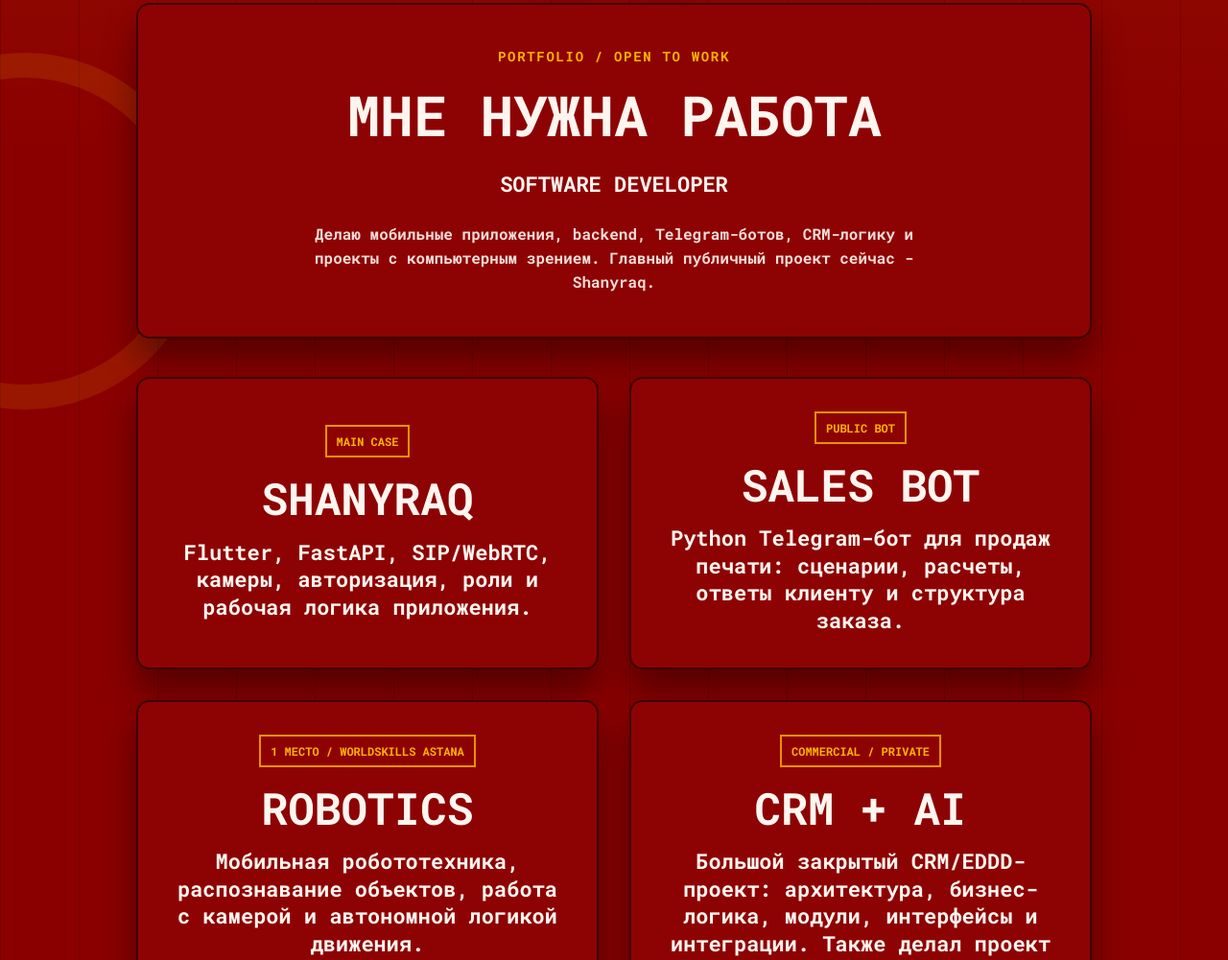
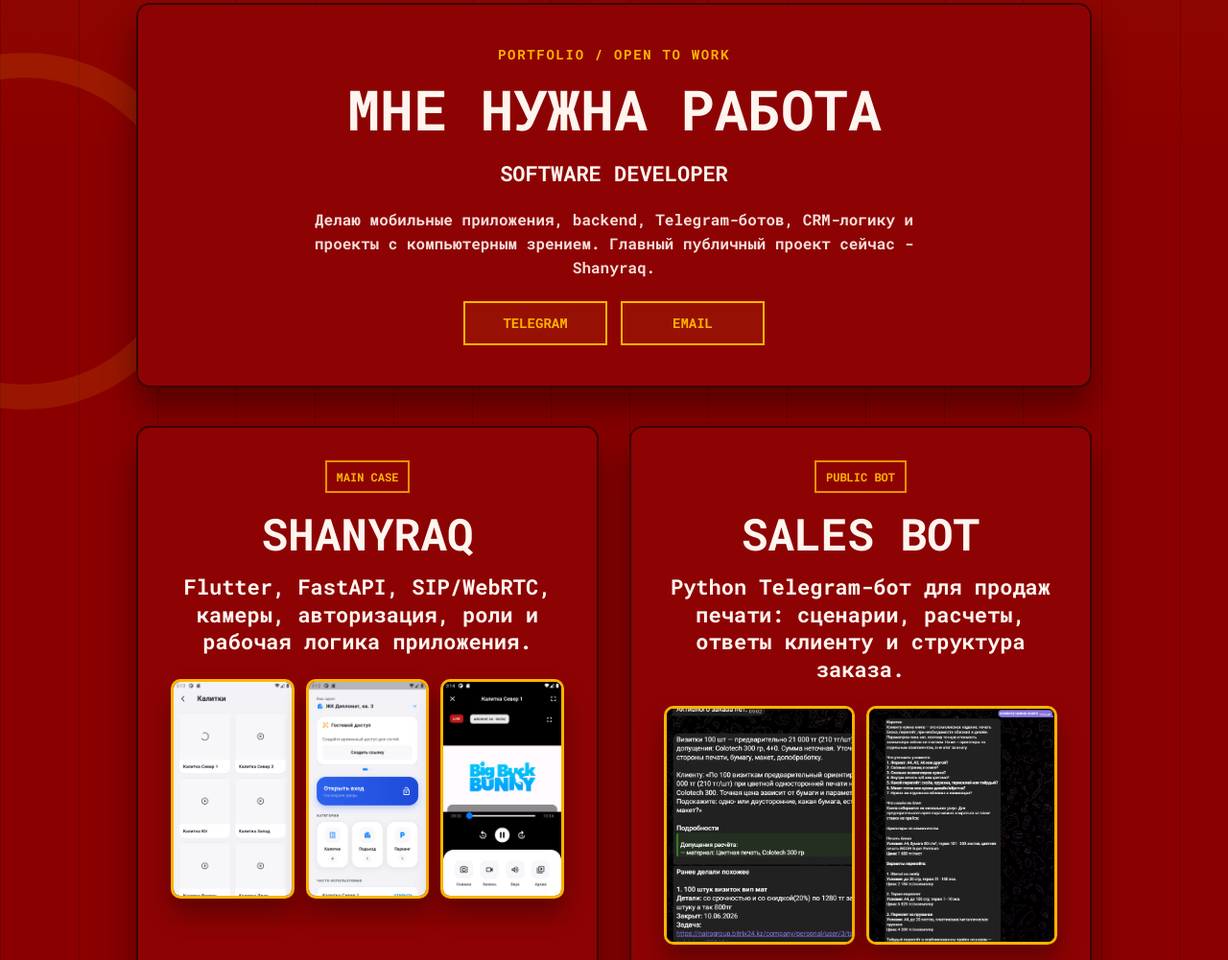
Before and after one commit to fond4180-crypto/fond4180-crypto.github.io, a plain HTML site: page index.html in a window 1280 px wide. Shown: the part 225-1226 px from the top of the page at 96% size. Drawn offline with nearby package versions, Linux system fonts and the light colour scheme.

Commit message:
Add contacts and project proof images

```diff
--- a/index.html
+++ b/index.html
@@ -32,19 +32,32 @@
         <p class="hero-copy">
           Делаю мобильные приложения, backend, Telegram-ботов, CRM-логику и проекты с компьютерным зрением. Главный публичный проект сейчас - Shanyraq.
         </p>
+        <div class="hero-actions" aria-label="Быстрые контакты">
+          <a href="https://t.me/randomaizer123" target="_blank" rel="noreferrer">TELEGRAM</a>
+          <a href="mailto:elhan251020@gmail.com">EMAIL</a>
+        </div>
       </section>
 
       <section class="feature-grid" aria-label="Главные проекты">
-        <a class="feature-card small-card" href="https://github.com/fond4180-crypto/shanyraq" target="_blank" rel="noreferrer">
+        <a class="feature-card small-card proof-card" href="https://github.com/fond4180-crypto/shanyraq" target="_blank" rel="noreferrer">
           <span class="card-tag">MAIN CASE</span>
           <h2>SHANYRAQ</h2>
           <p>Flutter, FastAPI, SIP/WebRTC, камеры, авторизация, роли и рабочая логика приложения.</p>
+          <div class="proof-gallery shanyraq-gallery" aria-label="Скриншоты Shanyraq">
+            <img src="./assets/shanyraq-camera-grid.png" alt="Shanyraq camera grid screen" loading="lazy" />
+            <img src="./assets/shanyraq-camera-tab.png" alt="Shanyraq camera tab screen" loading="lazy" />
+            <img src="./assets/shanyraq-camera-detail.png" alt="Shanyraq camera detail screen" loading="lazy" />
+          </div>
         </a>
 
-        <a class="feature-card small-card" href="https://github.com/fond4180-crypto/print-sales-assistant-bot" target="_blank" rel="noreferrer">
+        <a class="feature-card small-card proof-card" href="https://github.com/fond4180-crypto/print-sales-assistant-bot" target="_blank" rel="noreferrer">
           <span class="card-tag">PUBLIC BOT</span>
           <h2>SALES BOT</h2>
           <p>Python Telegram-бот для продаж печати: сценарии, расчеты, ответы клиенту и структура заказа.</p>
+          <div class="proof-gallery bot-gallery" aria-label="Скриншоты Telegram bot">
+            <img src="./assets/sales-bot-business-cards.png" alt="Telegram bot calculates business cards order" loading="lazy" />
+            <img src="./assets/sales-bot-book.png" alt="Telegram bot calculates book print order" loading="lazy" />
+          </div>
         </a>
 
         <article class="feature-card tall-card video-card">
@@ -61,6 +74,10 @@
               allowfullscreen
             ></iframe>
           </div>
+          <figure class="certificate-proof">
+            <img src="./assets/worldskills-diploma.jpg" alt="WorldSkills Astana 2025 first place diploma and medal" loading="lazy" />
+            <figcaption>WorldSkills Astana 2025 / mobile robotics / 1 место</figcaption>
+          </figure>
           <a class="inline-link" href="https://youtu.be/wFVnDztt8RA?si=TBfSY63r15CCpIa1" target="_blank" rel="noreferrer">ОТКРЫТЬ ВИДЕО</a>
         </article>
 
@@ -108,9 +125,9 @@
                 <path d="M12 .5a12 12 0 0 0-3.8 23.4c.6.1.8-.2.8-.6v-2.1c-3.3.7-4-1.4-4-1.4-.5-1.3-1.2-1.7-1.2-1.7-1-.7.1-.7.1-.7 1.1.1 1.7 1.2 1.7 1.2 1 .1.6 2.1 3.4 1.5.1-.8.4-1.3.7-1.6-2.6-.3-5.4-1.3-5.4-5.9 0-1.3.5-2.4 1.2-3.2-.1-.3-.5-1.6.1-3.2 0 0 1-.3 3.3 1.2a11.5 11.5 0 0 1 6 0c2.3-1.5 3.3-1.2 3.3-1.2.6 1.6.2 2.9.1 3.2.8.8 1.2 1.9 1.2 3.2 0 4.6-2.8 5.6-5.4 5.9.4.4.8 1.1.8 2.2v3.3c0 .4.2.7.8.6A12 12 0 0 0 12 .5Z" />
               </svg>
             </a>
-            <a class="socialContainer containerTwo" href="https://fond4180-crypto.github.io/" target="_blank" rel="noreferrer" aria-label="Portfolio">
+            <a class="socialContainer containerTwo" href="https://t.me/randomaizer123" target="_blank" rel="noreferrer" aria-label="Telegram">
               <svg class="socialSvg" viewBox="0 0 24 24" aria-hidden="true">
-                <path d="M12 2a10 10 0 1 0 0 20 10 10 0 0 0 0-20Zm6.9 9h-3.2a16.7 16.7 0 0 0-1.2-5 8.1 8.1 0 0 1 4.4 5ZM12 4.1c.7 1 1.4 3 1.7 6.9h-3.4c.3-3.9 1-5.9 1.7-6.9ZM4.3 13h3.9c.1 2 .4 3.7.9 5a8.1 8.1 0 0 1-4.8-5Zm3.9-2H4.3A8.1 8.1 0 0 1 9 6c-.4 1.3-.7 3-.8 5Zm3.8 8.9c-.7-1-1.4-3-1.7-6.9h3.4c-.3 3.9-1 5.9-1.7 6.9Zm3-1.9c.5-1.3.8-3 .9-5h3.8a8.1 8.1 0 0 1-4.7 5Zm.8-7c-.1-2-.4-3.7-.9-5a8.1 8.1 0 0 1 4.8 5h-3.9Z" />
+                <path d="M21.9 4.1 18.6 20c-.2 1-.8 1.2-1.6.8l-5-3.7-2.4 2.3c-.3.3-.5.5-1 .5l.4-5.1 9.3-8.4c.4-.4-.1-.6-.6-.2L6.2 13.4 1.2 11.8c-1.1-.3-1.1-1.1.2-1.6L20.8 2.7c.9-.3 1.7.2 1.1 1.4Z" />
               </svg>
             </a>
             <a class="socialContainer containerThree" href="https://youtu.be/wFVnDztt8RA?si=TBfSY63r15CCpIa1" target="_blank" rel="noreferrer" aria-label="YouTube robot video">
@@ -118,7 +135,7 @@
                 <path d="M23.5 6.2s-.2-1.7-1-2.4c-1-1-2.1-1-2.6-1.1C16.3 2.5 12 2.5 12 2.5s-4.3 0-7.9.2c-.5.1-1.6.1-2.6 1.1-.8.7-1 2.4-1 2.4S.3 8.2.3 10.1v1.8c0 1.9.2 3.9.2 3.9s.2 1.7 1 2.4c1 1 2.3 1 2.9 1.1 2.1.2 7.6.2 7.6.2s4.3 0 7.9-.3c.5 0 1.6 0 2.6-1 .8-.7 1-2.4 1-2.4s.2-2 .2-3.9v-1.8c0-1.9-.2-3.9-.2-3.9ZM9.8 14.1V7.4l6.2 3.4-6.2 3.3Z" />
               </svg>
             </a>
-            <a class="socialContainer containerFour" href="https://www.figma.com/design/o9eBg7s87GM6M20cfFI5pY/ani2?node-id=0-1&t=A6XPMw7r5xrO3rWZ-1" target="_blank" rel="noreferrer" aria-label="Figma">
+            <a class="socialContainer containerFour" href="mailto:elhan251020@gmail.com" aria-label="Email">
               <svg class="socialSvg" viewBox="0 0 24 24" aria-hidden="true">
                 <path d="M20 4H4a2 2 0 0 0-2 2v12a2 2 0 0 0 2 2h16a2 2 0 0 0 2-2V6a2 2 0 0 0-2-2Zm-.4 4.2-7.1 5.1a1 1 0 0 1-1.1 0L4.4 8.2A1 1 0 1 1 5.6 6.6L12 11.2l6.4-4.6a1 1 0 0 1 1.2 1.6Z" />
               </svg>
@@ -128,7 +145,10 @@
 
         <section class="footer-box contact">
           <h3>КОНТАКТЫ</h3>
-          <p>Резюме, LinkedIn и соцсети<br />добавлю следующим шагом</p>
+          <p>
+            <a href="https://t.me/randomaizer123" target="_blank" rel="noreferrer">@randomaizer123</a><br />
+            <a href="mailto:elhan251020@gmail.com">elhan251020@gmail.com</a>
+          </p>
         </section>
       </footer>
 
--- a/styles.css
+++ b/styles.css
@@ -205,6 +205,35 @@
   overflow-wrap: anywhere;
 }
 
+.hero-actions {
+  display: flex;
+  flex-wrap: wrap;
+  justify-content: center;
+  gap: 14px;
+  margin-top: 24px;
+}
+
+.hero-actions a {
+  display: grid;
+  min-width: 150px;
+  min-height: 46px;
+  place-items: center;
+  border: 2px solid var(--yellow);
+  background: rgba(255, 180, 0, 0.08);
+  color: var(--yellow);
+  font-family: "Roboto Mono", monospace;
+  font-size: 14px;
+  font-weight: 700;
+  text-transform: uppercase;
+  transition: background-color 0.25s ease, color 0.25s ease, transform 0.25s ease;
+}
+
+.hero-actions a:hover {
+  background: var(--yellow);
+  color: var(--red-dark);
+  transform: translateY(-3px);
+}
+
 .feature-grid {
   display: grid;
   grid-template-columns: repeat(2, minmax(0, 1fr));
@@ -226,6 +255,10 @@
   background: #a90000;
   border-color: rgba(255, 180, 0, 0.6);
   transform: translateY(-6px);
+}
+
+.proof-card {
+  align-content: start;
 }
 
 .card-tag {
@@ -265,6 +298,42 @@
   overflow-wrap: anywhere;
 }
 
+.proof-gallery {
+  display: grid;
+  width: 100%;
+  gap: 12px;
+  margin-top: 24px;
+}
+
+.proof-gallery img,
+.certificate-proof img {
+  display: block;
+  width: 100%;
+  border: 3px solid var(--yellow);
+  border-radius: 10px;
+  background: var(--black);
+  box-shadow: 0 16px 26px rgba(0, 0, 0, 0.32);
+  object-fit: cover;
+}
+
+.shanyraq-gallery {
+  grid-template-columns: repeat(3, minmax(0, 1fr));
+}
+
+.shanyraq-gallery img {
+  aspect-ratio: 9 / 16;
+  object-position: top center;
+}
+
+.bot-gallery {
+  grid-template-columns: repeat(2, minmax(0, 1fr));
+}
+
+.bot-gallery img {
+  aspect-ratio: 4 / 5;
+  object-position: top left;
+}
+
 .tall-card {
   min-height: clamp(560px, 54vw, 737px);
 }
@@ -290,6 +359,27 @@
   width: 100%;
   height: 100%;
   border: 0;
+}
+
+.certificate-proof {
+  width: 100%;
+  max-width: 420px;
+  margin: 22px auto 0;
+}
+
+.certificate-proof img {
+  max-height: 230px;
+  object-position: top center;
+}
+
+.certificate-proof figcaption {
+  margin-top: 10px;
+  color: var(--yellow);
+  font-family: "Roboto Mono", monospace;
+  font-size: 12px;
+  font-weight: 700;
+  line-height: 1.35;
+  text-transform: uppercase;
 }
 
 .inline-link {
@@ -390,6 +480,10 @@
   font-weight: 700;
   line-height: 1.35;
   text-transform: uppercase;
+}
+
+.footer-box p a {
+  border-bottom: 1px solid currentColor;
 }
 
 .card {
@@ -544,6 +638,10 @@
     font-size: 16px;
   }
 
+  .hero-actions {
+    margin-top: 22px;
+  }
+
   .feature-grid {
     max-width: 996px;
     gap: 32px;
@@ -553,6 +651,10 @@
   .feature-card {
     min-height: 260px;
     padding: 34px;
+  }
+
+  .proof-card {
+    min-height: 470px;
   }
 
   .card-tag {
@@ -579,6 +681,10 @@
   .video-shell {
     max-width: 420px;
     margin-top: 22px;
+  }
+
+  .certificate-proof {
+    max-width: 420px;
   }
 
   .inline-link {
@@ -724,6 +830,12 @@
     line-height: 1.45;
   }
 
+  .hero-actions a {
+    min-width: 128px;
+    min-height: 42px;
+    font-size: 12px;
+  }
+
   .small-card h2,
   .tall-card h2 {
     font-size: clamp(30px, 8vw, 38px);
@@ -737,6 +849,17 @@
 
   .feature-card {
     padding: 24px 18px;
+  }
+
+  .proof-gallery,
+  .shanyraq-gallery,
+  .bot-gallery {
+    grid-template-columns: 1fr;
+  }
+
+  .shanyraq-gallery img,
+  .bot-gallery img {
+    max-height: 360px;
   }
 
   .card {
```
Also changed, not shown: assets/sales-bot-book.png (added), assets/sales-bot-business-cards.png (added), assets/shanyraq-camera-detail.png (added), assets/shanyraq-camera-grid.png (added), assets/shanyraq-camera-tab.png (added), assets/worldskills-diploma.jpg (added).
